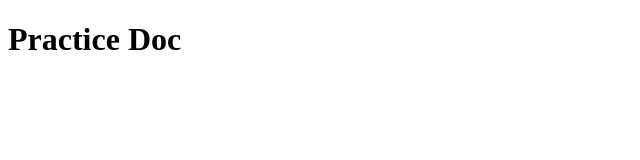
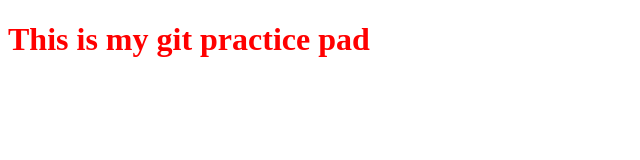
Before and after one commit to Ronapj1991/basic-git-workflow, a plain HTML site: page index.html in a window 1280 px wide. Shown: the whole page, without its empty margins (0-640 px from the left). Drawn offline with Linux system fonts and the light colour scheme.

Commit message:
Added CSS to html

```diff
--- a/index.html
+++ b/index.html
@@ -5,8 +5,13 @@
     <meta http-equiv="X-UA-Compatible" content="IE=edge">
     <meta name="viewport" content="width=device-width, initial-scale=1.0">
     <title>Document</title>
+    <style>
+      h1 {
+       color: red;
+      }
+    </style>
 </head>
 <body>
-    <h1>Practice Doc</h1>
+    <h1>This is my git practice pad</h1>
 </body>
 </html>
```
